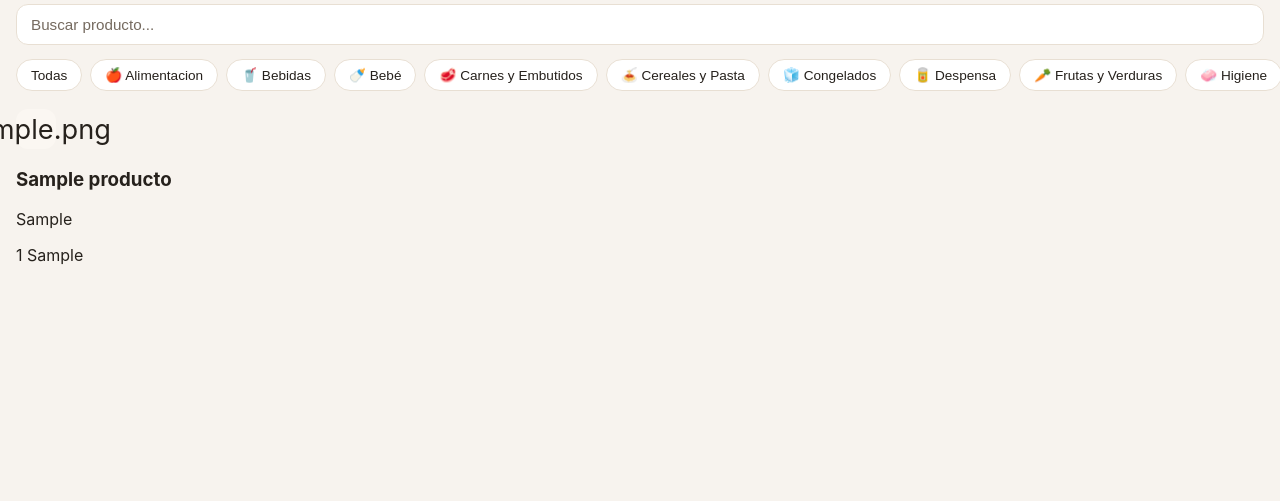
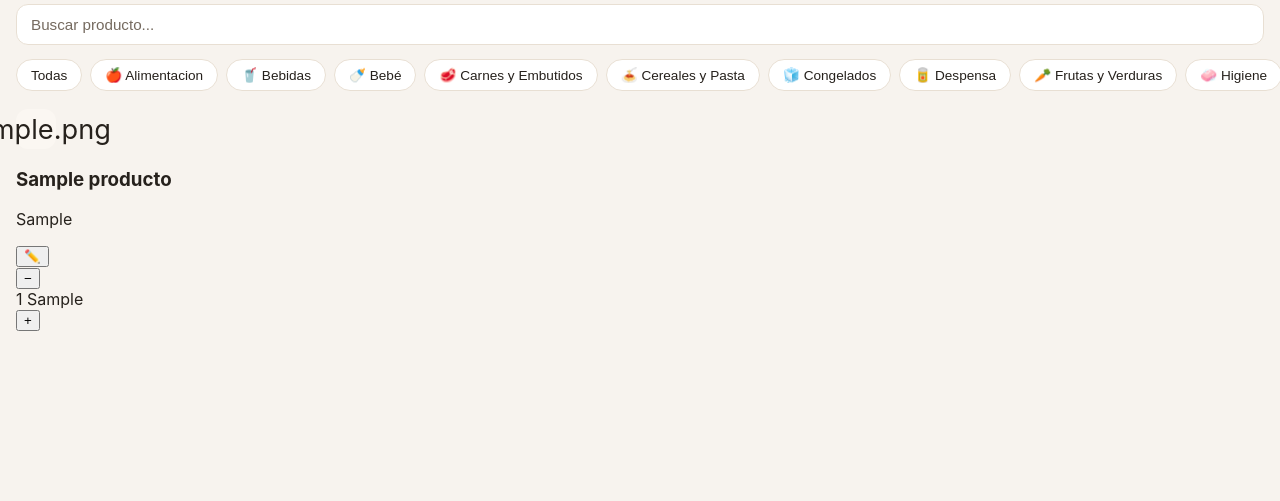
Before and after one commit to Alexpa112/Home-Stock, a Flask app: page / in a window 1280 px wide. Shown: the part 223-724 px from the top of the page. Run offline with Flask 3, Linux system fonts and the light colour scheme; the visitor is signed in with stand-in values (Sample User, id 1); data comes from the database, SQL or seed files in the repository; tables that the repository leaves empty hold one stand-in row (values such as "Sample post"); data that the repository does not hold is empty.

Commit message:
fix: restaurar funcionalidad principal +/- stocks y arreglar login
CRÍTICO: Funcionalidad principal de cambio rápido de cantidad

1. ProductosManager._crearTarjeta()
   - Agregar botones − y + en cada tarjeta
   - Agregar botón ✏️ para editar
   - Estructura: [−] [cantidad unidad] [+]

2. ProductosManager.cambiarCantidad()
   - Nuevo método para cambiar cantidad (+1 o -1)
   - Actualiza BD automáticamente
   - Emite evento 'cantidad-cambió'

3. app.js
   - Delegación de eventos para botones +/-
   - Delegación de eventos para botón editar
   - Listeners usando classList (delegado)

4. index.html
   - Eliminar referencia a modules/ui-components.js (404)
   - No es necesaria, todos los managers funcionan sin ella

5. Login
   - Recrear usuario 'test' con hash correcto
   - Agregar fecha_creacion requerida
   - Usuario: test / Contraseña: test1234

AHORA FUNCIONA:
✅ Ver productos con cantidad
✅ Botón − para disminuir cantidad
✅ Botón + para aumentar cantidad
✅ Botón ✏️ para editar producto
✅ Actualización automática en BD
✅ Login funcional

Co-Authored-By: alejandro.paz <alejandro.paz@edisa.com>

```diff
--- a/stockhogar/static/app.js
+++ b/stockhogar/static/app.js
@@ -356,6 +356,29 @@
   });
 }
 
+// ===== 7. HANDLERS DE CAMBIO RÁPIDO DE CANTIDAD =====
+
+// Delegar eventos de +/- en la lista de productos
+document.addEventListener('click', (e) => {
+  // Botones de aumentar cantidad
+  if (e.target.classList.contains('btn-cantidad-mas')) {
+    const id = parseInt(e.target.dataset.id);
+    managers.productos.cambiarCantidad(id, 1);
+  }
+
+  // Botones de disminuir cantidad
+  if (e.target.classList.contains('btn-cantidad-menos')) {
+    const id = parseInt(e.target.dataset.id);
+    managers.productos.cambiarCantidad(id, -1);
+  }
+
+  // Botones de editar producto
+  if (e.target.classList.contains('btn-editar-producto')) {
+    const id = parseInt(e.target.dataset.id);
+    managers.productos.abrirModalEditar(id);
+  }
+});
+
 // ===== 7. HANDLERS DE PÁGINA =====
 
 // Cuando carga la página
--- a/stockhogar/static/modules/productos-manager.js
+++ b/stockhogar/static/modules/productos-manager.js
@@ -132,13 +132,32 @@
             <h3>${nombre}</h3>
             <p class="categoria">${categoria}</p>
           </div>
+          <button class="btn-editar-producto" data-id="${producto.id}" title="Editar">✏️</button>
         </div>
-        <div class="producto-cantidad">
-          <span class="cantidad">${cantidad}</span>
-          <span class="unidad">${unidad}</span>
+        <div class="producto-controles">
+          <button class="btn-cantidad-menos" data-id="${producto.id}" title="Disminuir">−</button>
+          <div class="producto-cantidad">
+            <span class="cantidad">${cantidad}</span>
+            <span class="unidad">${unidad}</span>
+          </div>
+          <button class="btn-cantidad-mas" data-id="${producto.id}" title="Aumentar">+</button>
         </div>
       </div>
     `;
+  }
+
+  // ===== CAMBIO RÁPIDO DE CANTIDAD =====
+  async cambiarCantidad(id, delta) {
+    const producto = this.obtenerPorId(id);
+    if (!producto) return;
+
+    const nuevaCantidad = Math.max(0, producto.cantidad + delta);
+    try {
+      await this.actualizar(id, { cantidad: nuevaCantidad });
+      this.notificar('cantidad-cambió', { id, cantidad: nuevaCantidad, delta });
+    } catch (error) {
+      console.error('Error cambiando cantidad:', error);
+    }
   }
 
   _escapeHtml(texto) {
--- a/stockhogar/templates/index.html
+++ b/stockhogar/templates/index.html
@@ -469,9 +469,6 @@
 <!-- Utilidades globales -->
 <script src="{{ url_for('static', filename='utils/helpers.js') }}"></script>
 
-<!-- Base UI components (modales, formularios) -->
-<script src="{{ url_for('static', filename='modules/ui-components.js') }}"></script>
-
 <!-- Managers: Lógica de negocio modular (orden de dependencias) -->
 <script src="{{ url_for('static', filename='modules/productos-manager.js') }}"></script>
 <script src="{{ url_for('static', filename='modules/compra-manager.js') }}"></script>
```
